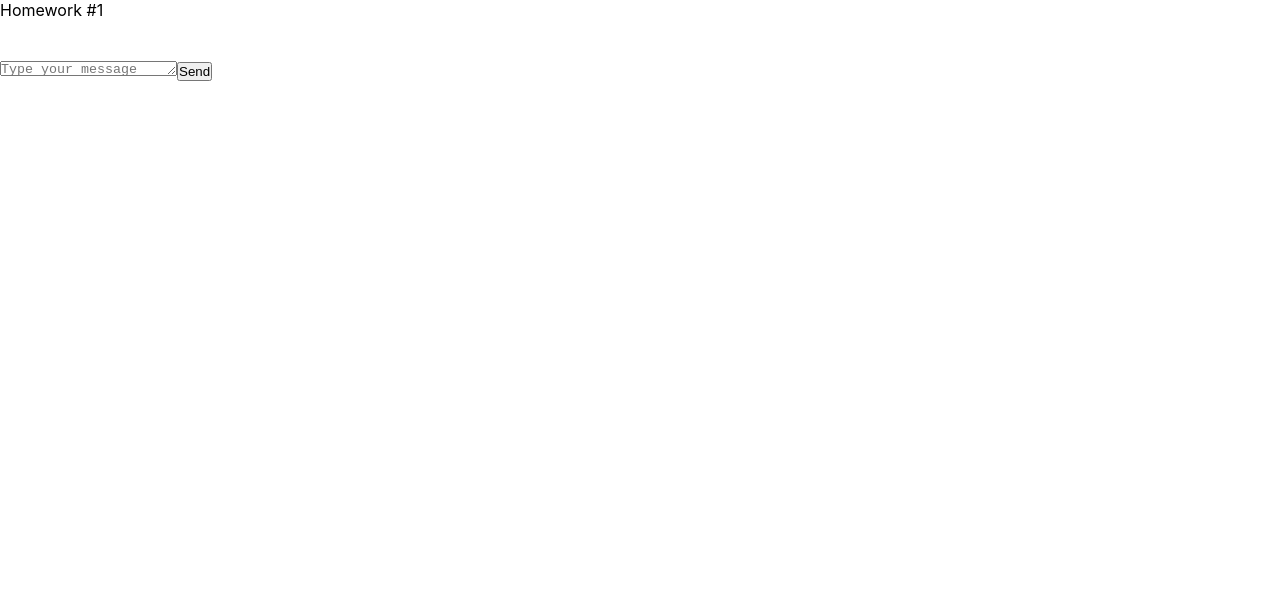
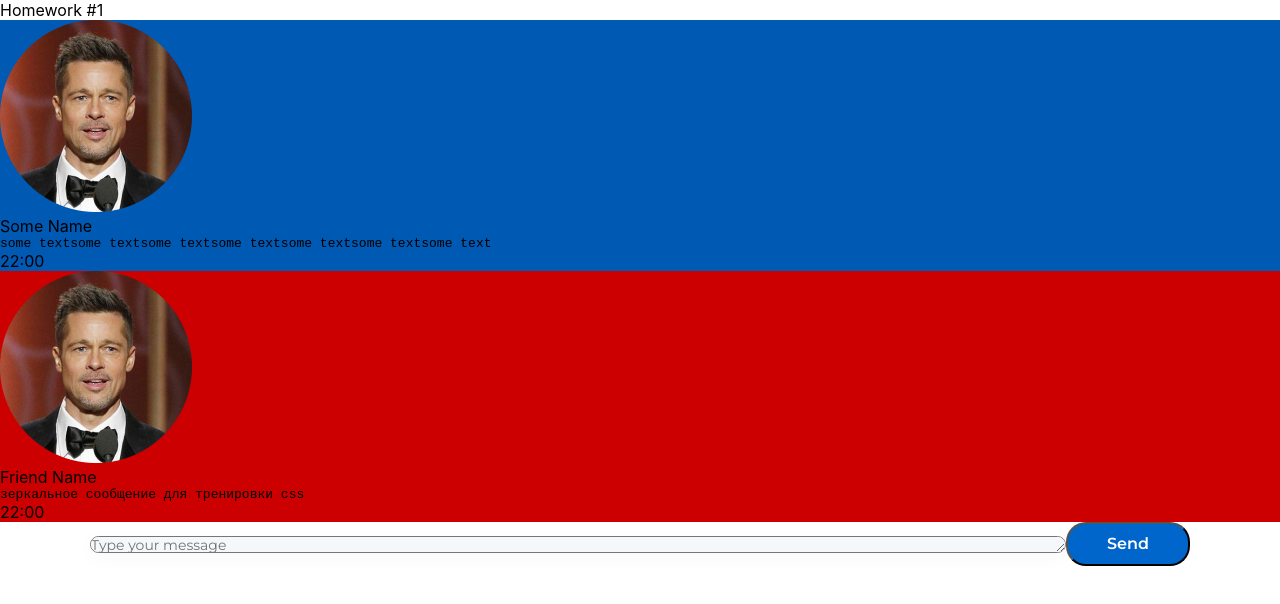
Before and after one commit to melion11/my-ignat-homework, a React (Create React App) app: page / in a window 1280 px wide. Shown: the top 604 px of the page. Built offline with nearby package versions, Linux system fonts and the light colour scheme.

Commit message:
add props for messages and some css

```diff
--- a/src/s1-main/App.module.css
+++ b/src/s1-main/App.module.css
@@ -1,3 +1,6 @@
+
+
+
 .App {
     --header_height: 60px;
 }
--- a/src/s1-main/App.tsx
+++ b/src/s1-main/App.tsx
@@ -6,7 +6,9 @@ function App() {
     return (
         <div className={s.App}>
             <HW1/>
-            {/*раскомментировать по ходу выполнения*/}
+
+
+
             {/*<HW2/>*/}
             {/*<HW3/>*/}
             {/*<HW4/>*/}
--- a/src/s2-homeworks/hw01/HW1.tsx
+++ b/src/s2-homeworks/hw01/HW1.tsx
@@ -4,6 +4,7 @@ import MessageSender from './message-sender/MessageSender'
 import s2 from '../../s1-main/App.module.css'
 import FriendMessage from './friend-message/FriendMessage'
 import avatar from './avatar.png'
+
 
 /*
 * 1 - описать тип MessageType
@@ -14,7 +15,17 @@ import avatar from './avatar.png'
 * */
 
 // нужно создать правильный тип вместо any
-export type MessageType = any
+export type MessageType = {
+    id: number,
+    user: {
+        avatar: string,
+        name: string,
+    },
+    message: {
+        text: string,
+        time: string,
+    },
+}
 
 // структуру объекта не менять
 export const message0: MessageType = {
--- a/src/s2-homeworks/hw01/friend-message/FriendMessage.module.css
+++ b/src/s2-homeworks/hw01/friend-message/FriendMessage.module.css
@@ -1,5 +1,6 @@
 .friendMessage {
-
+    max-width: 100%;
+    background-color: #cc0000;
 }
 
 .friendImageAndText {
--- a/src/s2-homeworks/hw01/friend-message/FriendMessage.tsx
+++ b/src/s2-homeworks/hw01/friend-message/FriendMessage.tsx
@@ -1,8 +1,13 @@
 import React from 'react'
 import s from './FriendMessage.module.css'
+import {MessageType} from "../HW1";
+
+export type FriendMessagePropsType = {
+    message: MessageType,
+}
 
 // создать тип вместо any и отобразить приходящие данные
-const FriendMessage = (props: any) => {
+const FriendMessage = (props: FriendMessagePropsType) => {
     return (
         <div
             id={'hw1-friend-message-' + props.message.id}
@@ -12,14 +17,15 @@ const FriendMessage = (props: any) => {
                 <img
                     id={'hw1-friend-avatar-' + props.message.id}
                     // создаёт студент
-
+                    src={props.message.user.avatar}
+                    alt={'avatar'}
                     //
                 />
                 <div className={s.friendText}>
                     <div
                         id={'hw1-friend-name-' + props.message.id}
                         className={s.friendName}
-                    >
+                    ><p>{props.message.user.name}</p>
                         {/*создаёт студент*/}
 
                         {/**/}
@@ -27,7 +33,7 @@ const FriendMessage = (props: any) => {
                     <pre
                         id={'hw1-friend-text-' + props.message.id}
                         className={s.friendMessageText}
-                    >
+                    ><p>{props.message.message.text}</p>
                         {/*создаёт студент*/}
 
                         {/**/}
@@ -37,7 +43,7 @@ const FriendMessage = (props: any) => {
             <div
                 id={'hw1-friend-time-' + props.message.id}
                 className={s.friendTime}
-            >
+            >   <p>{props.message.message.time}</p>
                 {/*создаёт студент*/}
 
                 {/**/}
--- a/src/s2-homeworks/hw01/message-sender/MessageSender.module.css
+++ b/src/s2-homeworks/hw01/message-sender/MessageSender.module.css
@@ -1,18 +1,49 @@
+@import url('https://fonts.googleapis.com/css2?family=Montserrat:wght@400;600&display=swap');
+
 .sendForm {
+    display: flex;
+    justify-content: center;
+    align-items: center;
+}
+
+.textarea {
+    height: auto;
+    width: 976px;
+    background-color: #F5F7FB;
+    box-shadow: 0 5px 20px rgba(29, 33, 38, 0.03);
+    border-radius: 20px;
 
 }
 
-.textarea {
+.textarea::placeholder {
+
+    font-family: 'Montserrat', sans-serif;
+    font-style: normal;
+    font-weight: 400;
+    font-size: 14px;
+    line-height: 17px;
+    color: rgba(0, 0, 0, 0.6);
+    opacity: 0.9;
 
 }
 
 .button {
-
+    font-family: 'Montserrat', sans-serif;
+    font-style: normal;
+    font-weight: 600;
+    font-size: 16px;
+    line-height: 20px;
+    color: #FFFFFF;
+    background: #0066CC;
+    border-radius: 20px;
+    padding: 10px 39px;
+    outline: none;
 }
 
 .button:hover {
 
 }
+
 .button:active {
 
 }
--- a/src/s2-homeworks/hw01/message-sender/MessageSender.tsx
+++ b/src/s2-homeworks/hw01/message-sender/MessageSender.tsx
@@ -46,7 +46,7 @@ const MessageSender = (props: any) => {
             ))}
 
             <div id={'hw1-send-message-form'} className={s.sendForm}>
-                <textarea
+                <textarea rows={10}
                     id={'hw1-textarea'}
                     className={s.textarea}
                     ref={textareaRef}
--- a/src/s2-homeworks/hw01/message/Message.module.css
+++ b/src/s2-homeworks/hw01/message/Message.module.css
@@ -1,5 +1,6 @@
 .message {
-
+max-width: 100%;
+    background-color: #0059b3;
 }
 
 .imageAndText {
--- a/src/s2-homeworks/hw01/message/Message.tsx
+++ b/src/s2-homeworks/hw01/message/Message.tsx
@@ -1,8 +1,11 @@
 import React from 'react'
 import s from './Message.module.css'
+import {MessageType} from "../HW1";
 
 // нужно создать правильный тип вместо any
-export type MessagePropsType = any
+export type MessagePropsType = {
+    message: MessageType
+}
 
 // нужно отобразить приходящие данные
 const Message = (props: MessagePropsType) => {
@@ -12,25 +15,26 @@ const Message = (props: MessagePropsType) => {
                 <img
                     id={'hw1-avatar-' + props.message.id}
                     // создаёт студент
-
+                    src={props.message.user.avatar}
+                    alt={'avatar'}
                     //
                 />
                 <div className={s.text}>
                     <div id={'hw1-name-' + props.message.id} className={s.name}>
                         {/*создаёт студент*/}
-
+                        <p>{props.message.user.name}</p>
                         {/**/}
                     </div>
                     <pre id={'hw1-text-' + props.message.id} className={s.messageText}>
                         {/*создаёт студент*/}
-
+                        <p>{props.message.message.text}</p>
                         {/**/}
                     </pre>
                 </div>
             </div>
             <div id={'hw1-time-' + props.message.id} className={s.time}>
                 {/*создаёт студент*/}
-
+                <p>{props.message.message.time}</p>
                 {/**/}
             </div>
         </div>
```
